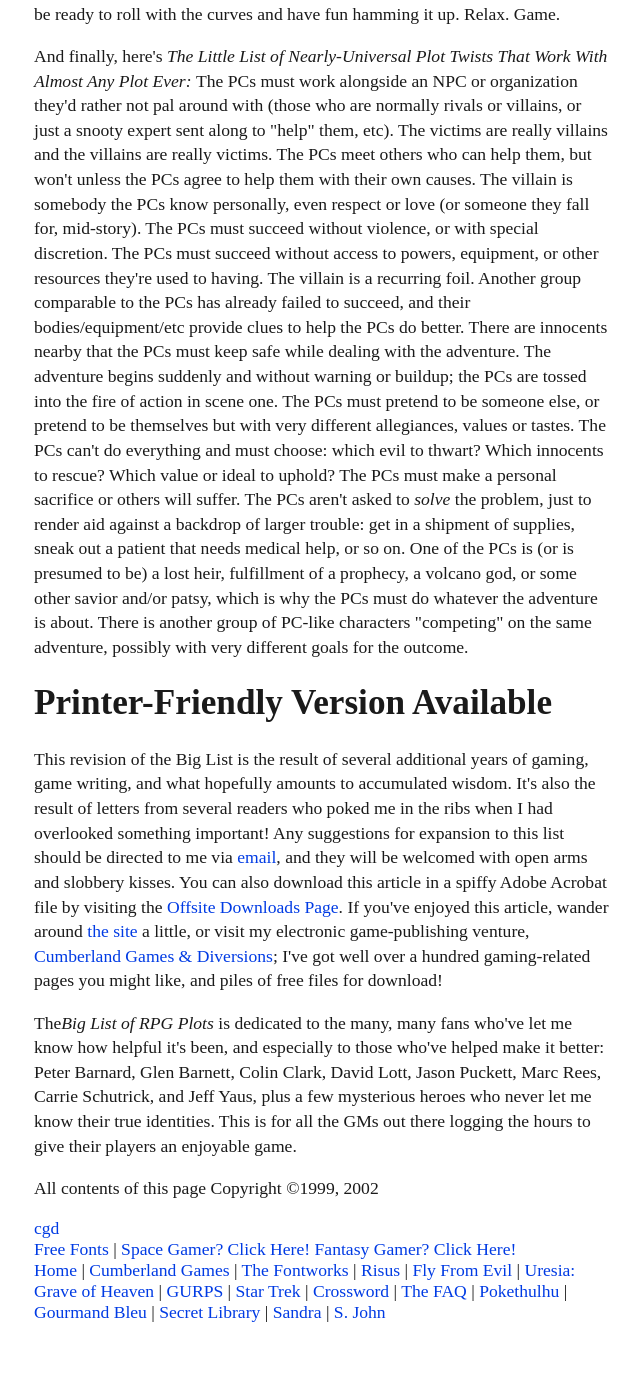
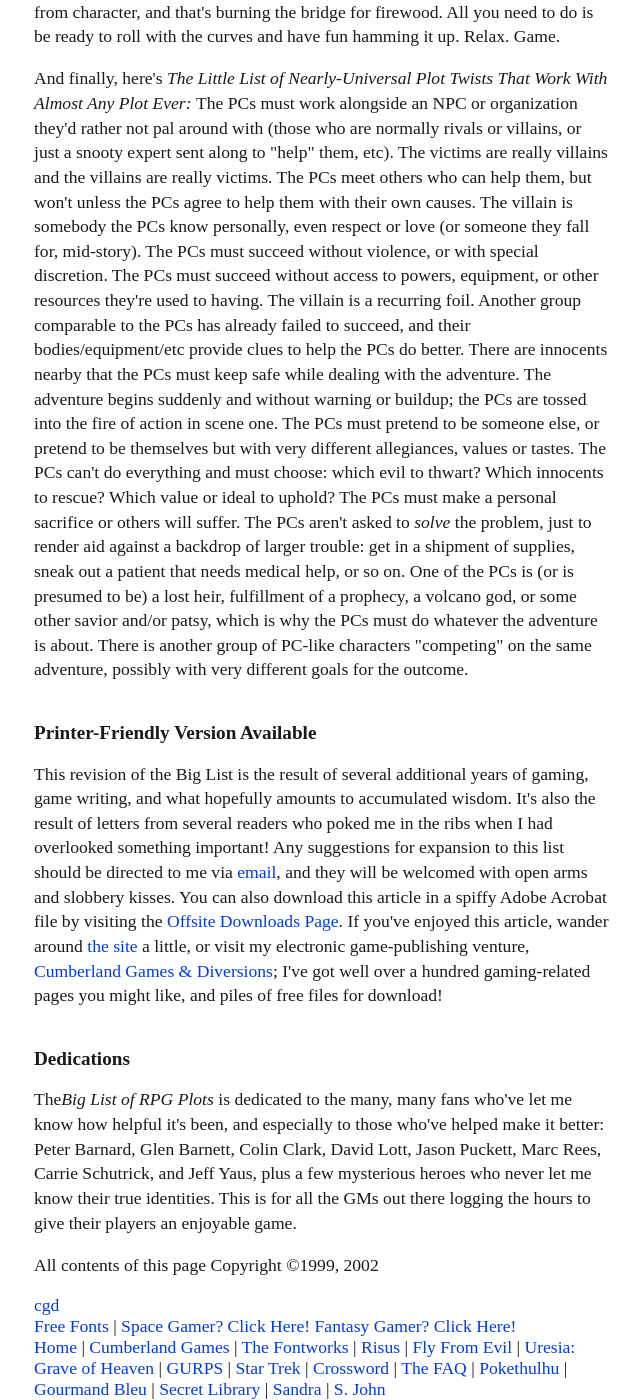
Before and after one commit to pheara/big_list_of_rpg_plots, a Jekyll site: the page built from index.html, in a window 1280 px wide and 1400 px high, scrolled down 12943 px. Shown: the whole window, without its empty margins (318-958 px from the left). Built offline with Jekyll 4.4.1, drawn with Linux system fonts in a browser that asks for light colours; some web fonts are replaced; before the commit the page ends 14266 px from its top, so only the background shows below that.

Commit message:
even more.

```diff
--- a/index.html
+++ b/index.html
@@ -142,6 +142,7 @@ Extra: <a href="#tips_and_tricks">Tips and Tricks</a>
 
 </section>
 
+<section>
   <h1>Printer-Friendly Version Available</h1>
 
   <p>This revision of the Big List is the result of several
@@ -155,8 +156,10 @@ Downloads Page</a>. If you've enjoyed this article, wander around <a href="https
   site</a> a little, or visit my electronic game-publishing venture, <a href="https://web.archive.org/web/20071012023309/http://www222.pair.com/sjohn/cumberland.htm">Cumberland
   Games &amp; Diversions</a>; I've got well over a hundred gaming-related
   pages you might like, and piles of free files for download!</p>
+</section>
 
-<article>
+<section>
+    <h1>Dedications</h1>
 
     <p>The<em>Big List of RPG Plots </em>is dedicated to the
     many, many fans who've let me know how helpful it's been, and especially
@@ -170,7 +173,7 @@ pages you might like, and piles of free files for download!</p>
 
     <a href="https://web.archive.org/web/20071012023309/http://www222.pair.com/sjohn/cumberland.htm">cgd</a>
 
-</article>
+</section>
 
 <div>
     <a href="https://web.archive.org/web/20071012023309/http://www222.pair.com/sjohn/fonts.htm">Free Fonts</a> |
--- a/styles/main.css
+++ b/styles/main.css
@@ -32,10 +32,10 @@ p {
   line-height: 1.4;
 }
 
-.trope {
+.trope, section {
   margin-top: 2.5rem;
 }
-.trope h1, h2, #tips_and_tricks h1 {
+.trope h1, section h1, h2, #tips_and_tricks h1 {
   font-size: 1.2rem;
 }
 
```
Lines whose indentation alone changed are shown as unchanged.
